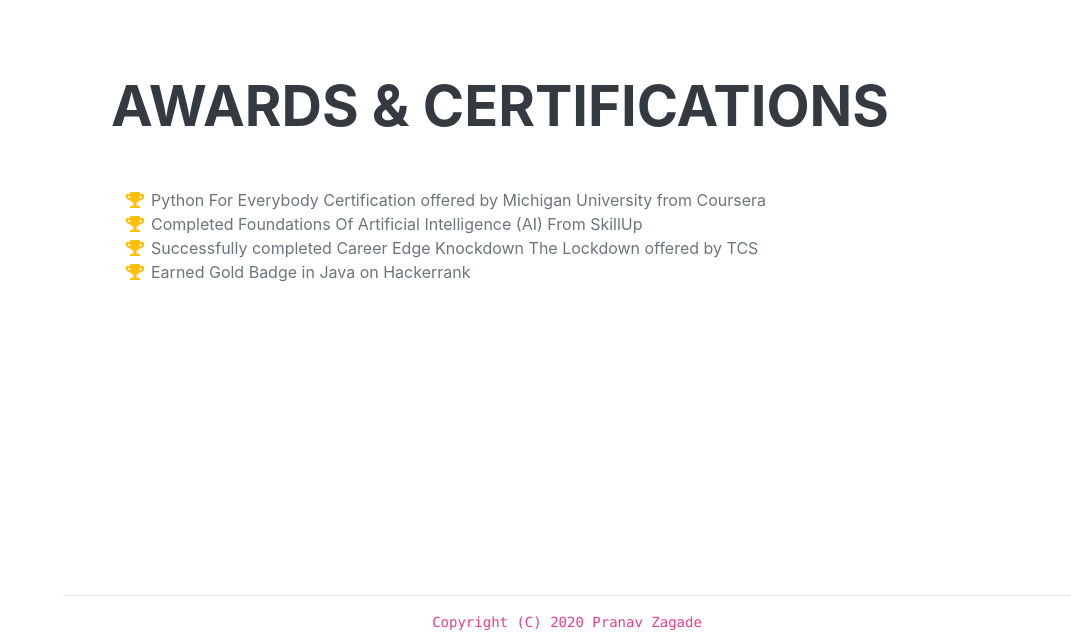
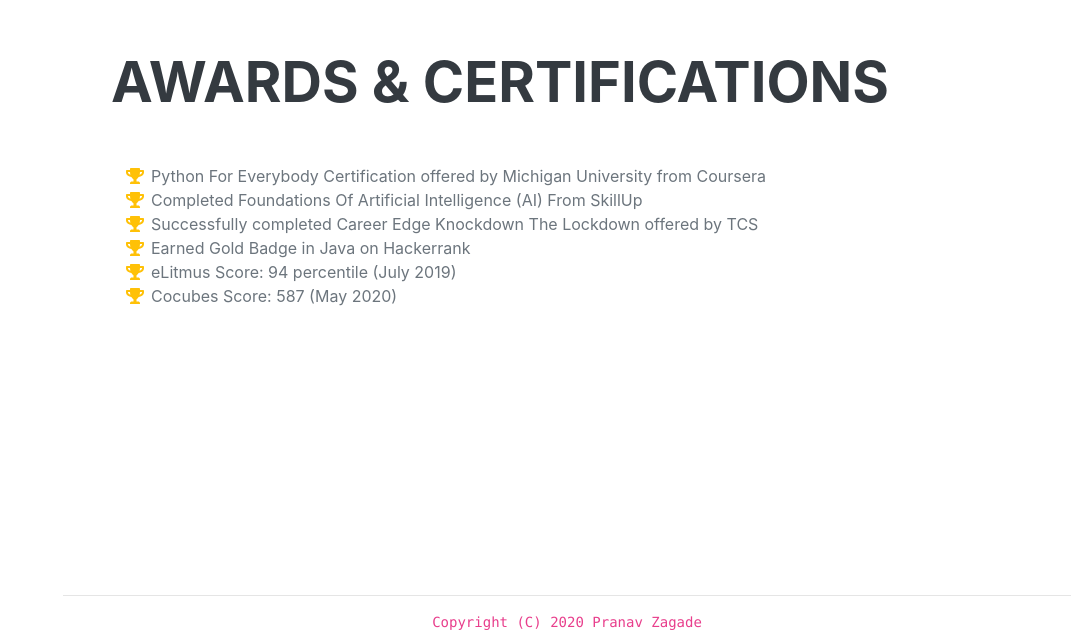
Before and after one commit to pranavz55/resume, a plain HTML site: page index.html in a window 1280 px wide. Shown: the part 5528-6161 px from the top of the page, without its empty margins (209-1280 px from the left). Drawn offline with nearby package versions, Linux system fonts and the light colour scheme; a web font is replaced by a local one.

Commit message:
Updated resume

```diff
--- a/index.html
+++ b/index.html
@@ -241,6 +241,14 @@
                             <span class="fa-li"><i class="fas fa-trophy text-warning"></i></span>
                             Earned Gold Badge in Java on Hackerrank
                         </li>
+			<li>
+                            <span class="fa-li"><i class="fas fa-trophy text-warning"></i></span>
+                            eLitmus Score: 94 percentile (July 2019)
+                        </li>
+			<li>
+                            <span class="fa-li"><i class="fas fa-trophy text-warning"></i></span>
+                            Cocubes Score: 587 (May 2020)
+                        </li>
 
                     </ul>
                 </div>
```
